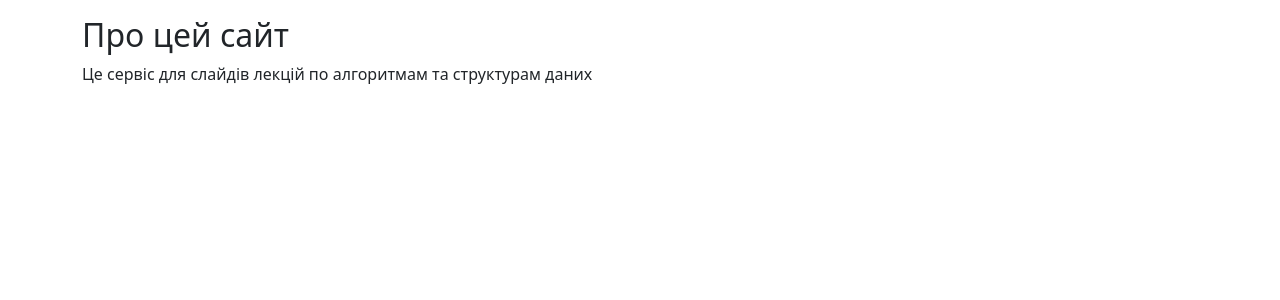
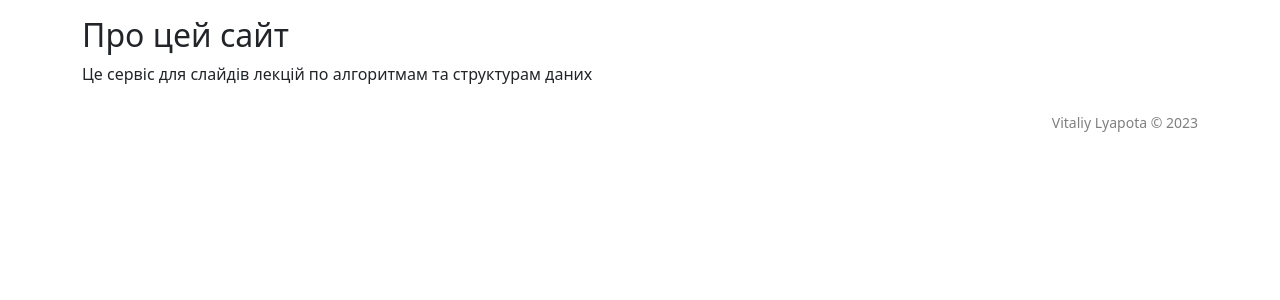
Before and after one commit to 2vitalik/algo_slides, a Django app: page / in a window 1280 px wide. Shown: the part 56-356 px from the top of the page. Run offline with Django 4.2, Linux system fonts and the light colour scheme.

Commit message:
Add footer

```diff
--- a/templates/base/bootstrap.html
+++ b/templates/base/bootstrap.html
@@ -9,5 +9,8 @@
     {% include 'base/navbar.html' %}
     <main class="container pt-3">
         {% block content %}{% endblock %}
+        <footer class="text-end text-black-50 mt-4 mb-4">
+            <small>Vitaliy Lyapota &copy; 2023</small>
+        </footer>
     </main>
 {% endblock %}
```
